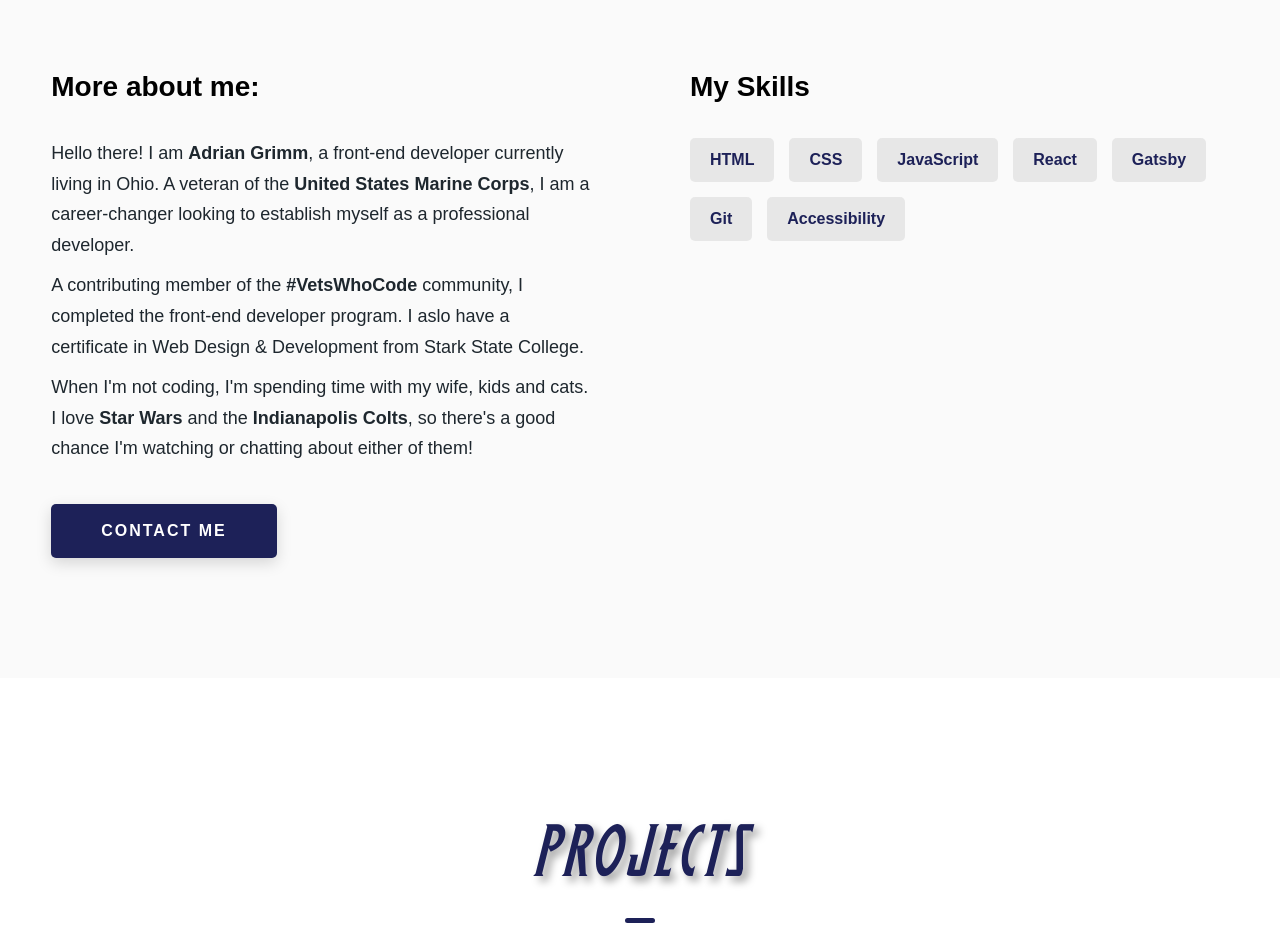
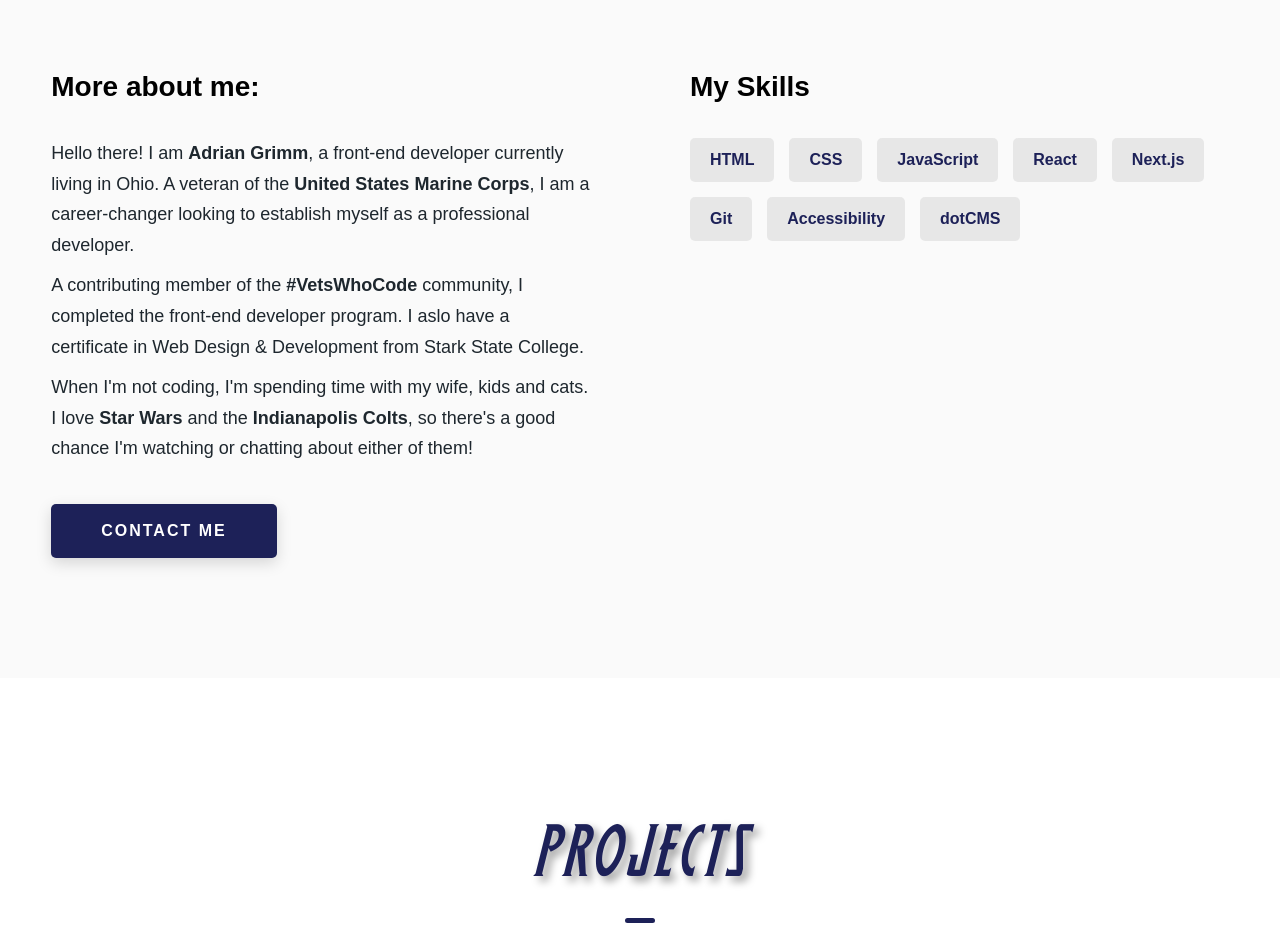
Before and after one commit to usmcamgrimm/portfolio, a plain HTML site: page index.html in a window 1280 px wide. Shown: the part 1180-2115 px from the top of the page. Drawn offline with Linux system fonts and the light colour scheme; files whose address does not match are found by name; a web font is replaced by a local one.

Commit message:
Update skills section

```diff
--- a/index.html
+++ b/index.html
@@ -159,9 +159,10 @@
                 <div class="skills__skill">CSS</div>
                 <div class="skills__skill">JavaScript</div>
                 <div class="skills__skill">React</div>
-                <div class="skills__skill">Gatsby</div>
+                <div class="skills__skill">Next.js</div>
                 <div class="skills__skill">Git</div>
                 <div class="skills__skill">Accessibility</div>
+                <div class="skills__skill">dotCMS</div>
               </div>
             </div>
           </div>
```
